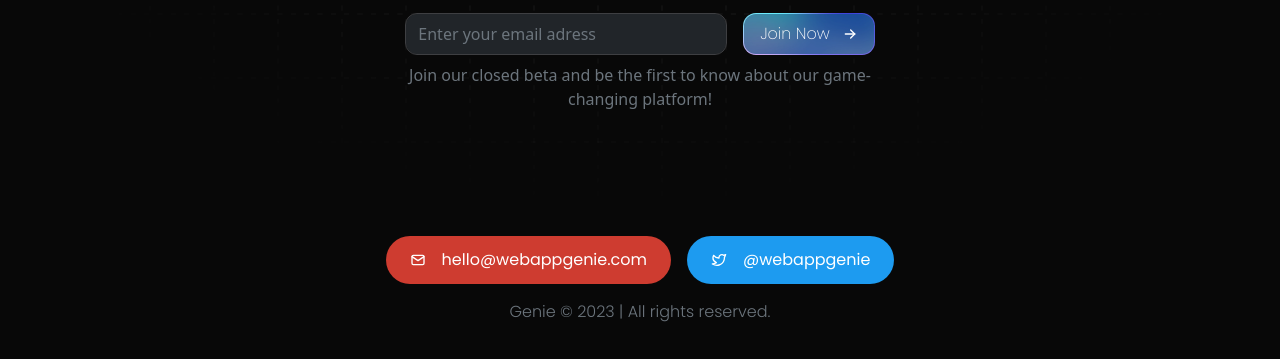
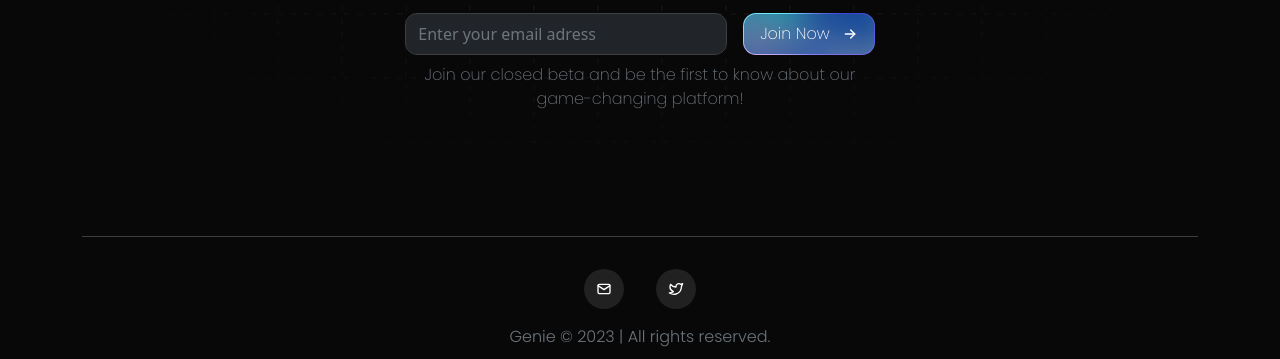
Before and after one commit to webappgenie/genie-coming, a plain HTML site: page index.html in a window 1280 px wide. Shown: the part 580-939 px from the top of the page. Drawn offline with Linux system fonts and the light colour scheme; a web font is replaced by a local one.

Commit message:
new updates

```diff
--- a/assets/css/styles.css
+++ b/assets/css/styles.css
@@ -118,7 +118,7 @@ canvas {
 @media (max-width: 768px) {
   .mainheading {
     font-size: 4.5rem;
-    text-align: left;
+    text-align: center;
     margin-top: 2rem;
   }
 }
@@ -166,7 +166,7 @@ canvas {
     align-items: start;
     min-height: auto;
     padding-top: 5rem;
-    padding-bottom: 3rem;
+    /*padding-bottom: 3rem;*/
   }
 }
 
@@ -275,7 +275,6 @@ canvas {
 
 .coming-soon-badge {
   position: absolute;
-  width: 14rem;
   top: -1px;
   right: -1px;
 }
@@ -288,29 +287,39 @@ canvas {
 .footer-div {
   display: flex;
   justify-content: center;
-  gap: 1rem;
+  gap: 2rem;
 }
 
 .footerlink {
   text-decoration: none;
   color: #fff;
-  padding: .75rem 1.5rem;
+  padding: .75rem;
   border-radius: 5rem;
   font-family: 'Poppins';
   display: flex;
   align-items: center;
   gap: 1rem;
   justify-content: center;
+  background-color: rgba(255,255,255,0.1);
 }
 
 .footerlink:hover {
   color: rgba(255,255,255,0.86);
 }
 
-.twitterlink.footerlink {
-  background-color: #1D9BF0;
+.poppins.fw-light {
+  font-family: 'Poppins';
+  font-weight: 200!important;
 }
 
-.emaillink.footerlink {
-  background-color: #CE3C30;
+@media (max-width: 768px) {
+  .coming-soon-badge {
+    width: 11rem;
+  }
 }
+
+@media (min-width: 768px) {
+  .coming-soon-badge {
+    width: 14rem;
+  }
+}
--- a/index.html
+++ b/index.html
@@ -37,7 +37,7 @@
 <body style="overflow-x: hidden;">
     <div class="wrapper">
         <div class="container">
-            <div class="text-md-center">
+            <div class="text-center">
                 <h1 class="display-1 mb-4 mainheading pt-5 pt-md-2"><img class="text-logo" src="assets/img/genie-text-logo.png"></h1>
                 <div class="row justify-content-center">
                     <div class="col-md-8">
@@ -54,7 +54,7 @@
                                                     <line x1="13" y1="6" x2="19" y2="12"></line>
                                                 </svg></button></div>
                                     </form>
-                                    <p class="fw-light text-muted">Join our closed beta and be the first to know about our game-changing platform!</p>
+                                    <p class="fw-light text-muted poppins">Join our closed beta and be the first to know about our game-changing platform!</p>
                                 </div>
                             </div>
                         </div>
@@ -63,16 +63,19 @@
             </div>
         </div>
     </div><img class="coming-soon-badge" src="assets/img/coming-soon-badge.svg">
+    <div class="container">
+        <hr>
+    </div>
     <footer class="pt-3 pb-3">
         <div class="container">
             <div class="footer-div mb-3"><a class="emaillink footerlink" href="mailto:hello@webappgenie.com" target="_blank"><svg xmlns="http://www.w3.org/2000/svg" width="1em" height="1em" viewBox="0 0 24 24" stroke-width="2" stroke="currentColor" fill="none" stroke-linecap="round" stroke-linejoin="round" class="icon icon-tabler icon-tabler-mail">
                         <path stroke="none" d="M0 0h24v24H0z" fill="none"></path>
                         <rect x="3" y="5" width="18" height="14" rx="2"></rect>
                         <polyline points="3 7 12 13 21 7"></polyline>
-                    </svg><span class="d-none d-md-inline-block"><span style="color: rgb(255, 255, 255);">hello@webappgenie.com</span></span></a><a class="twitterlink footerlink" href="https://twitter.com/WebAppGenie" target="_blank"><svg xmlns="http://www.w3.org/2000/svg" width="1em" height="1em" viewBox="0 0 24 24" stroke-width="2" stroke="currentColor" fill="none" stroke-linecap="round" stroke-linejoin="round" class="icon icon-tabler icon-tabler-brand-twitter">
+                    </svg></a><a class="twitterlink footerlink" href="https://twitter.com/WebAppGenie" target="_blank"><svg xmlns="http://www.w3.org/2000/svg" width="1em" height="1em" viewBox="0 0 24 24" stroke-width="2" stroke="currentColor" fill="none" stroke-linecap="round" stroke-linejoin="round" class="icon icon-tabler icon-tabler-brand-twitter">
                         <path stroke="none" d="M0 0h24v24H0z" fill="none"></path>
                         <path d="M22 4.01c-1 .49 -1.98 .689 -3 .99c-1.121 -1.265 -2.783 -1.335 -4.38 -.737s-2.643 2.06 -2.62 3.737v1c-3.245 .083 -6.135 -1.395 -8 -4c0 0 -4.182 7.433 4 11c-1.872 1.247 -3.739 2.088 -6 2c3.308 1.803 6.913 2.423 10.034 1.517c3.58 -1.04 6.522 -3.723 7.651 -7.742a13.84 13.84 0 0 0 .497 -3.753c-.002 -.249 1.51 -2.772 1.818 -4.013z"></path>
-                    </svg><span><span style="color: rgb(255, 255, 255);">@webappgenie</span></span></a></div>
+                    </svg></a></div>
             <p class="text-center fw-light text-muted" style="font-family: 'Poppins';">Genie © 2023 |&nbsp;All rights reserved.</p>
         </div>
     </footer>
```
Also changed, not shown: 1 other file.
